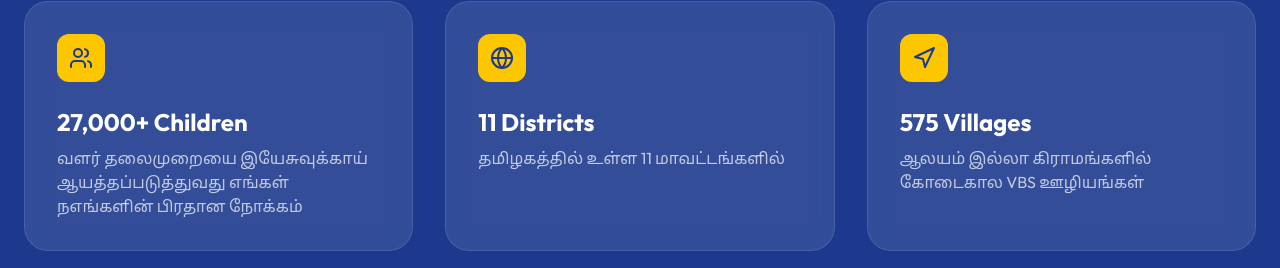
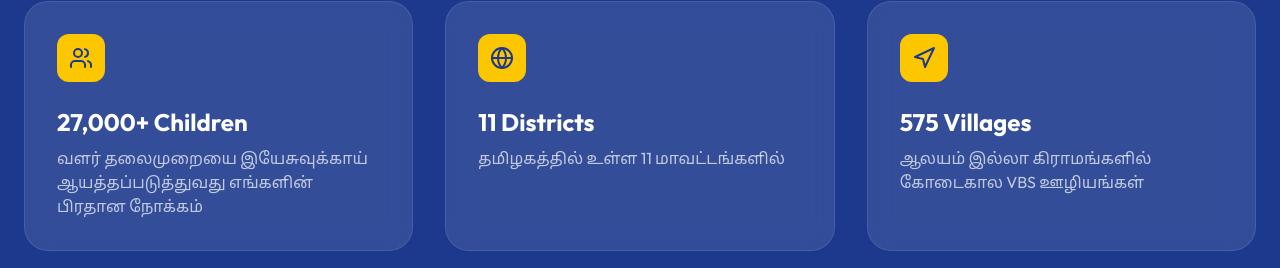
Before and after one commit to grace-media-web/Mecogen-VBS, a React (Vite) app: page / in a window 1280 px wide. Shown: the part 1761-2029 px from the top of the page. Built offline with nearby package versions, Linux system fonts and the light colour scheme.

Commit message:
Update App.tsx
Spelling correction

```diff
--- a/src/App.tsx
+++ b/src/App.tsx
@@ -359,7 +359,7 @@ export default function App() {
                 <Users size={24} />
               </div>
               <h3 className="text-2xl font-bold mb-2">27,000+ Children</h3>
-              <p className="text-white/70">வளர்  தலைமுறையை இயேசுவுக்காய் ஆயத்தப்படுத்துவது எங்கள் நஎங்களின் பிரதான நோக்கம்</p>
+              <p className="text-white/70">வளர்  தலைமுறையை இயேசுவுக்காய் ஆயத்தப்படுத்துவது எங்களின் பிரதான நோக்கம்</p>
             </div>
             <div className="bg-white/10 backdrop-blur-md p-8 rounded-3xl border border-white/10">
               <div className="bg-yellow-400 text-blue-900 w-12 h-12 rounded-xl flex items-center justify-center mb-6">
```
